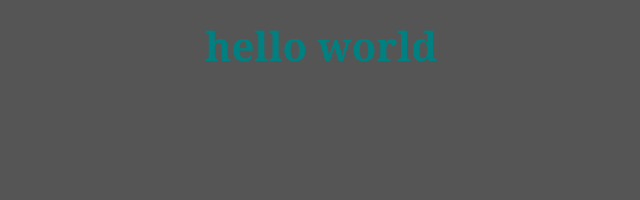
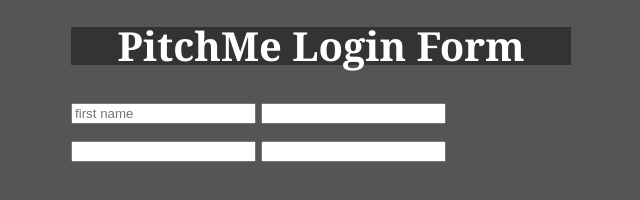
Before and after one commit to sheddy20/myappproject, a plain HTML site: page index.html in a window 1280 px wide. Shown: the whole page, without its empty margins (319-959 px from the left). Drawn offline with Linux system fonts and the light colour scheme.

Commit message:
all change

```diff
--- a/index.css
+++ b/index.css
@@ -7,7 +7,22 @@
     line-height: 1.9em;
 }
 
+.container{
+    width: 500px;
+    margin: auto;
+}
+
+.login-form[type = text]{
+    width: 100px;
+    padding: 12px 20px;
+    text-align: center;
+    margin: 8px 0;
+    box-sizing: border-box;
+}
+
 .box-1 {
-    color: teal;
+    color: white;
+    margin-bottom: 20px;
     text-align: center;
+    background-color: #333333;
 }
--- a/index.html
+++ b/index.html
@@ -7,8 +7,18 @@
     <title>Git tutorials</title>
 </head>
 <body>
-    <div class="box-1">
-        <h1>hello world</h1>
+    <div class="container">
+        <div class="box-1">
+            <h1>PitchMe Login Form</h1>
+        </div>
+        <div class="login-form">
+            <form action="login">
+                <input type="first name" placeholder="first name">
+                <input type="last name" aria-placeholder="last name">
+                <input type="last name" aria-placeholder="email address">
+                <input type="last name" aria-placeholder="password">
+            </form>
+        </div>
     </div>
 </body>
 </html>
```
